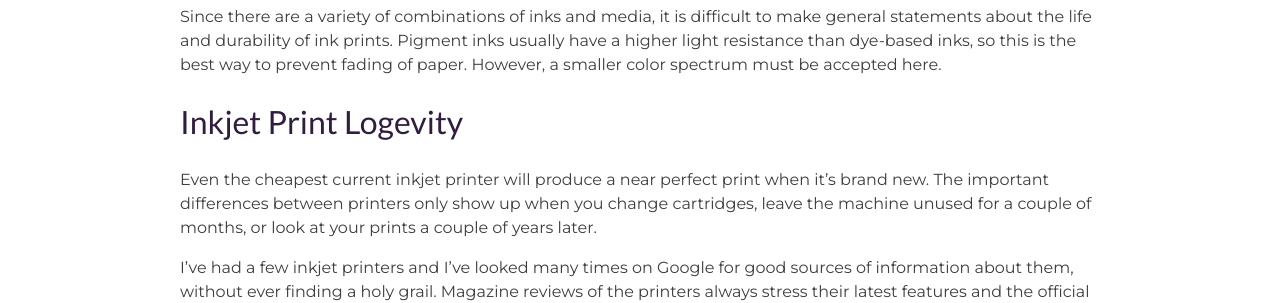
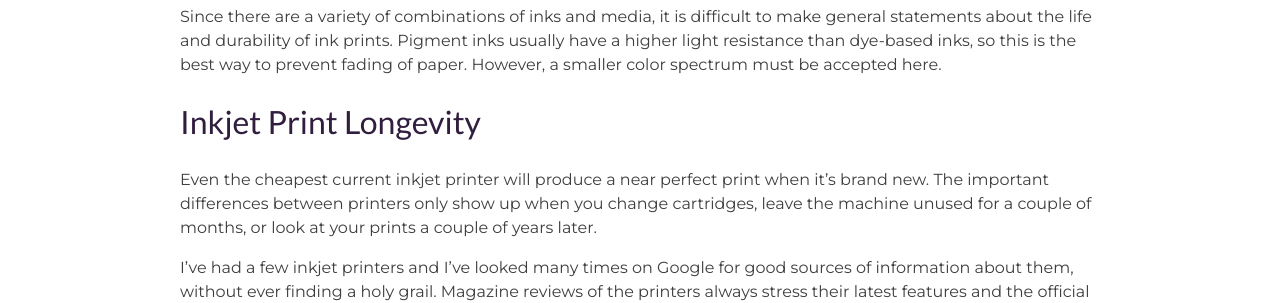
Before and after one commit to erdincay/erdincay.github.io, a Jekyll site: the page built from _posts/2019-10-11-printing-paper-prints.markdown, in a window 1280 px wide. Shown: the part 1280-1583 px from the top of the page. Built offline with Jekyll 4.4.1, drawn with Linux system fonts in a browser that asks for light colours.

Commit message:
Update 2019-10-11-printing-paper-prints.markdown

```diff
--- a/_posts/2019-10-11-printing-paper-prints.markdown
+++ b/_posts/2019-10-11-printing-paper-prints.markdown
@@ -23,7 +23,7 @@ Another aspect of storage is the reaction with gases such as ozone and the evapo
 Since there are a variety of combinations of inks and media, it is difficult to make general statements about the life and durability of ink prints. Pigment inks usually have a higher light resistance than dye-based inks, so this is the best way to prevent fading of paper. However, a smaller color spectrum must be accepted here.
 
 
-# Inkjet Print Logevity
+# Inkjet Print Longevity
 
  Even the cheapest current inkjet printer will produce a near perfect print when it’s brand new. The important differences between printers only show up when you change cartridges, leave the machine unused for a couple of months, or look at your prints a couple of years later.
 
```
